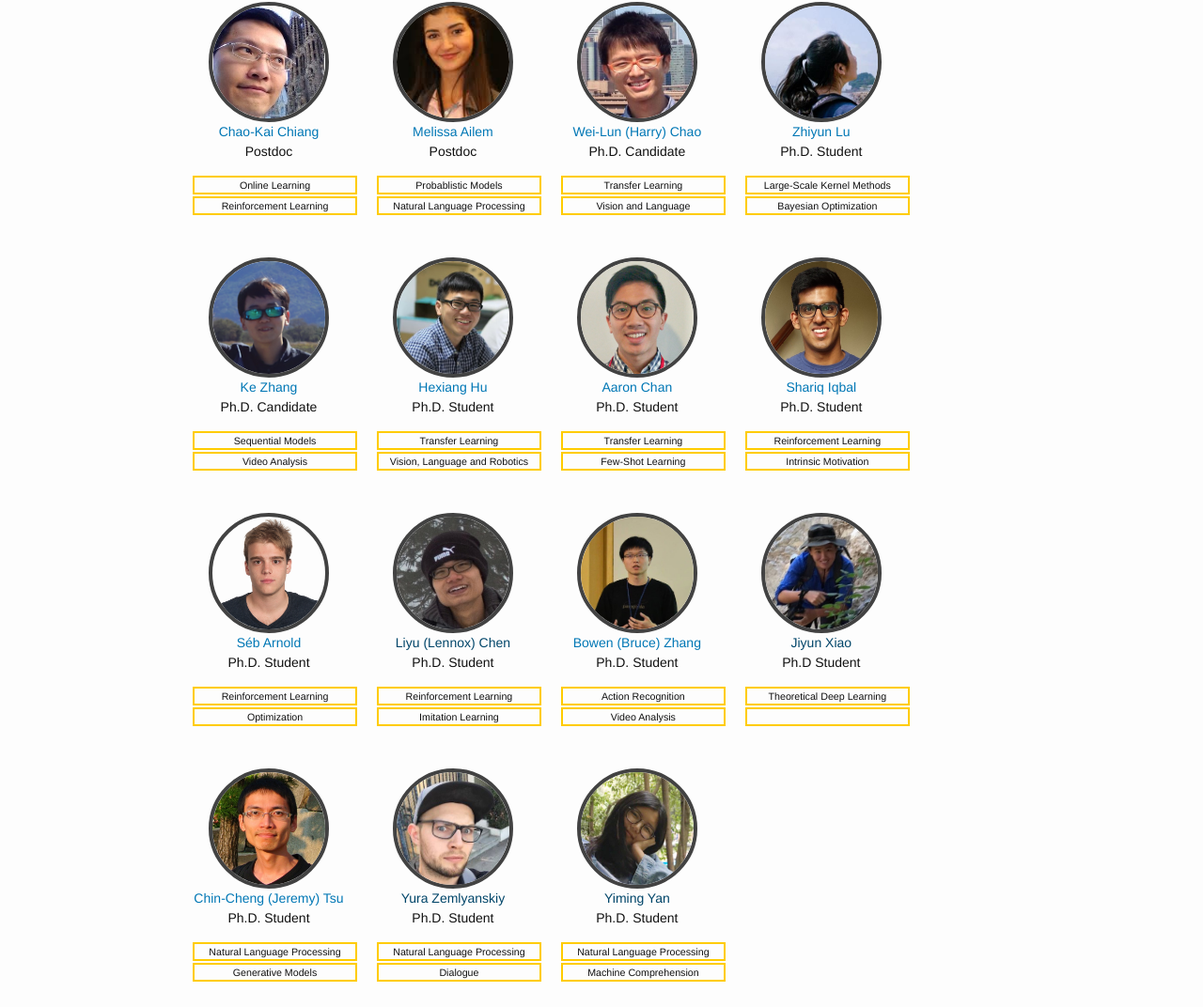
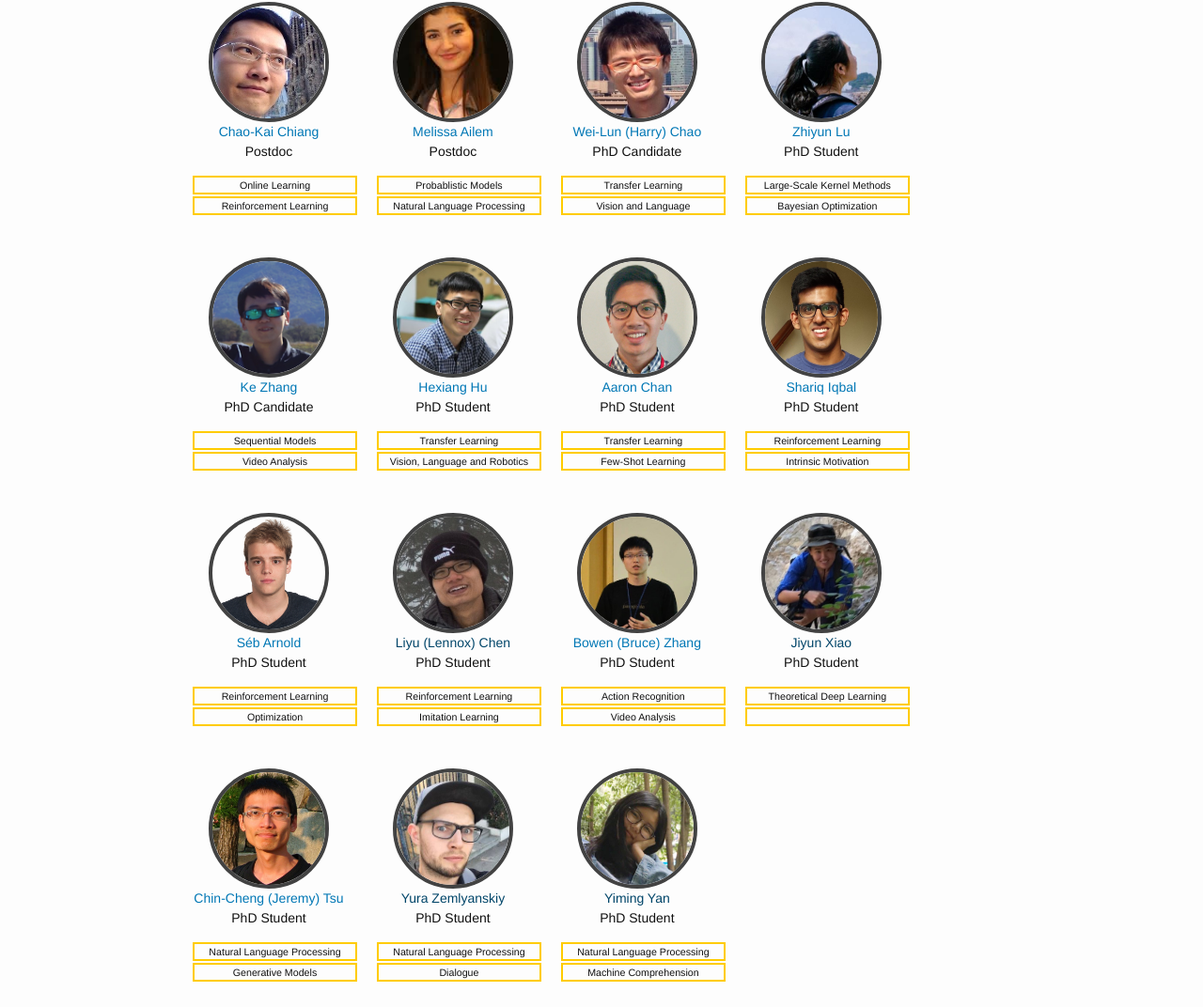
Before and after one commit to teds-usc/teds-usc.github.io, a Jekyll site: the page built from index.html, in a window 1280 px wide. Shown: the part 457-1529 px from the top of the page at 94% size. Built offline with Jekyll 4.4.1, drawn with Linux system fonts in a browser that asks for light colours; nearby versions of some CDN libraries.

Commit message:
Consistency in using PhD
https://en.wikipedia.org/wiki/Doctor_of_Philosophy

```diff
--- a/_data/members.yml
+++ b/_data/members.yml
@@ -15,91 +15,91 @@
 - name: 'Wei-Lun (Harry) Chao'
   img:  '/img/members/harry.jpg'
   url:  'http://www-scf.usc.edu/~weilunc/'
-  title:  'Ph.D. Candidate'
+  title:  'PhD Candidate'
   tags:
     - name: 'Transfer Learning'
     - name: 'Vision and Language'
 - name: 'Zhiyun Lu'
   img:  '/img/members/zhiyun.jpg'
   url:  'https://sites.google.com/site/zhiyunluu/home'
-  title:  'Ph.D. Student'
+  title:  'PhD Student'
   tags:
     - name: 'Large-Scale Kernel Methods'
     - name: 'Bayesian Optimization'
 - name: 'Ke Zhang'
   img:  '/img/members/zhan355.jpg'
   url:  'http://www-scf.usc.edu/~zhan355/'
-  title:  'Ph.D. Candidate'
+  title:  'PhD Candidate'
   tags:
     - name: 'Sequential Models'
     - name: 'Video Analysis'
 - name: 'Hexiang Hu'
   img:  '/img/members/hexiang.jpg'
   url:  'http://www.hexianghu.com'
-  title:  'Ph.D. Student'
+  title:  'PhD Student'
   tags:
     - name: 'Transfer Learning'
     - name: 'Vision, Language and Robotics'
 - name: 'Aaron Chan'
   img: '/img/members/aaron.png'
   url:  'https://aarzchan.github.io/'
-  title: 'Ph.D. Student'
+  title: 'PhD Student'
   tags:
     - name: 'Transfer Learning'
     - name: 'Few-Shot Learning'
 - name: 'Shariq Iqbal'
   img: '/img/members/shariq.jpg'
   url:  'https://shariqiqbal2810.github.io/'
-  title: 'Ph.D. Student'
+  title: 'PhD Student'
   tags:
     - name: 'Reinforcement Learning'
     - name: 'Intrinsic Motivation'
 - name: 'Séb Arnold'
   img: '/img/members/seb.png'
   url:  'http://seba-1511.github.io/'
-  title: 'Ph.D. Student'
+  title: 'PhD Student'
   tags:
     - name: 'Reinforcement Learning'
     - name: 'Optimization'
 - name: 'Liyu (Lennox) Chen'
   img: '/img/members/liyu.jpg'
   url:  ''
-  title: 'Ph.D. Student'
+  title: 'PhD Student'
   tags:
     - name: 'Reinforcement Learning'
     - name: 'Imitation Learning'
 - name: 'Bowen (Bruce) Zhang'
   img: '/img/members/bowen.jpg'
   url:  'https://zbwglory.github.io/'
-  title: 'Ph.D. Student'
+  title: 'PhD Student'
   tags:
     - name: 'Action Recognition'
     - name: 'Video Analysis'
 - name: 'Jiyun Xiao'
   img: '/img/members/jiyun.jpg'
   url:  ''
-  title: 'Ph.D Student'
+  title: 'PhD Student'
   tags:
     - name: 'Theoretical Deep Learning'
     - name: '&nbsp'
 - name: 'Chin-Cheng (Jeremy) Tsu'
   img: '/img/members/chincheng.jpg'
   url:  'http://jeremycchsu.github.io/'
-  title: 'Ph.D. Student'
+  title: 'PhD Student'
   tags:
     - name: 'Natural Language Processing'
     - name: 'Generative Models'
 - name: 'Yura Zemlyanskiy'
   img: '/img/members/yura.jpg'
   url:  ''
-  title: 'Ph.D. Student'
+  title: 'PhD Student'
   tags:
     - name: 'Natural Language Processing'
     - name: 'Dialogue'
 - name: 'Yiming Yan'
   img: '/img/members/yiming.jpg'
   url:  ''
-  title: 'Ph.D. Student'
+  title: 'PhD Student'
   tags:
     - name: 'Natural Language Processing'
     - name: 'Machine Comprehension'
```
